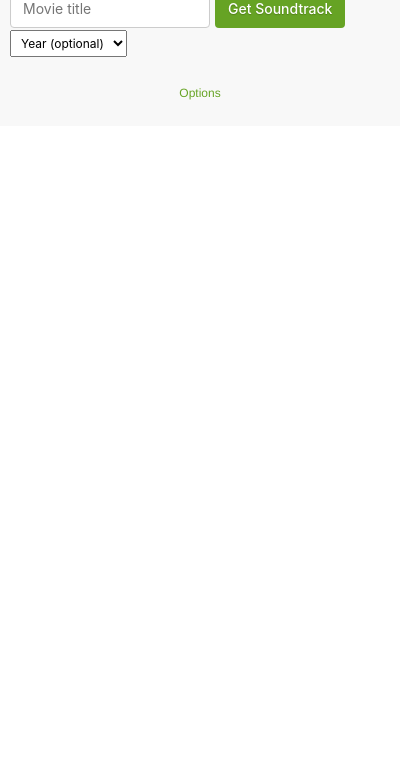
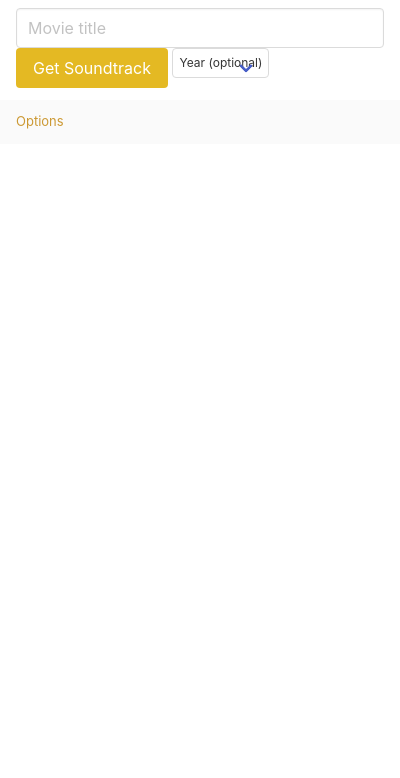
Before and after one commit to cheshire137/imdb_spotter, a browser extension: page extension/popup.html in a window 400 px wide. Shown: the part 66-844 px from the top of the page. Drawn offline with nearby package versions, Linux system fonts and the light colour scheme.

Commit message:
Restructure popup using Bulma

```diff
--- a/extension/popup.css
+++ b/extension/popup.css
@@ -1,102 +1,4 @@
-a, a:link, a:active, a:visited {
-  color: #66a324;
-}
-
-a:hover, a:focus {
-  color: #00a1e6;
-}
-
-.error {
-  background-color: #ff3860;
-  color: #fff;
-  padding: 5px;
-  margin-bottom: 1em;
-  text-shadow: 0 1px 1px #AF1232;
-  font-size: 14px;
-}
-
-body {
-  padding: 10px;
-  background-color: #F8F8F8;
-  color: #373737;
-  font-family: "Helvetica Neue", "Helvetica", "Arial", sans-serif;
-  font-weight: 300;
-  line-height: 1.6;
-  text-shadow: 0 1px 1px #fff;
-  font-size: 18px;
-  min-width: 360px;
-  overflow-x: hidden;
-}
-
-.btn, a.btn {
-  color: white;
-  background-color: #66a324;
-  text-decoration: none;
-  display: inline-block;
-  padding: 8px 12px;
-  margin-bottom: 0;
-  font-size: 14px;
-  font-weight: 500;
-  line-height: 1.428571429;
-  text-align: center;
-  white-space: nowrap;
-  vertical-align: middle;
-  text-shadow: 0 1px 1px #508217;
-  cursor: pointer;
-  border: 1px solid transparent;
-  border-radius: 4px;
-  -webkit-user-select: none;
-}
-
-.btn:hover, .btn:focus {
-  background-color: #00a1e6;
-}
-
-.clearfix:before, .clearfix:after {
-  content: " ";
-  display: table;
-}
-
-.clearfix:after {
-  clear: both;
-}
-
-footer {
-  background-color: #F8F8F8;
-  padding: 10px;
-  text-align: center;
-}
-
-footer a {
-  display: inline;
-}
-
-form {
-  margin: 10px 0;
-}
-
-.hidden, #trackset-link.hidden {
-  display: none;
-}
-
-input[type="text"] {
-  display: inline-block;
-  width: 200px;
-  padding: 8px 12px;
-  font-size: 14px;
-  line-height: 1.428571429;
-  color: #555555;
-  vertical-align: middle;
-  background-color: #ffffff;
-  border: 1px solid #cccccc;
-  border-radius: 4px;
-  -webkit-box-shadow: inset 0 1px 1px rgba(0, 0, 0, 0.075);
-  box-shadow: inset 0 1px 1px rgba(0, 0, 0, 0.075);
-  -webkit-transition: border-color ease-in-out 0.15s, box-shadow ease-in-out 0.15s;
-  transition: border-color ease-in-out 0.15s, box-shadow ease-in-out 0.15s;
-}
-
-#logo {
+.logo {
   width: 36px;
   vertical-align: middle;
   display: inline-block;
@@ -131,10 +33,6 @@ input[type="text"] {
   font-weight: bold;
 }
 
-small {
-  font-size: 12px;
-}
-
 #track-list {
   font-size: 12px;
 }
@@ -167,3 +65,37 @@ small {
   font-size: 12px;
   padding: 4px 6px;
 }
+
+.hero-body,
+.footer,
+.section {
+  padding: 0.75rem 1rem;
+}
+
+.footer {
+  font-size: 13px;
+}
+
+.hero.is-primary {
+  background-color: #eccb3f;
+}
+
+a {
+  color: #cc9933;
+}
+
+.button.is-primary {
+  background-color: #e4b923;
+}
+
+.button.is-primary.is-hovered,
+.button.is-primary:hover {
+  background-color: #cc9933;
+}
+
+.input.is-active,
+.input.is-focused,
+.input:active,
+.input:focus {
+  border-color: #f8e883;
+}
--- a/extension/popup.html
+++ b/extension/popup.html
@@ -6,17 +6,24 @@
     <link rel="stylesheet" type="text/css" href="popup.css">
   </head>
   <body>
-    <div id="page">
-      <h1>
-        <img src="icon48.png" alt="IMDB Spotter" id="logo">
+    <section class="hero is-primary">
+      <div class="hero-body">
+        <div class="container">
+          <h1 class="title has-text-centered">
+            <img src="icon48.png" alt="IMDB Spotter" class="logo">
             IMDB Spotter
           </h1>
+        </div>
+      </div>
+    </section>
+    <section class="section">
       <div id="error-message" class="error" style="display: none"></div>
       <form id="search-form">
-        <input type="text" id="query" placeholder="Movie title">
-        <button type="submit" id="submit" class="btn">
+        <input type="text" class="input" id="query" placeholder="Movie title">
+        <button type="submit" id="submit" class="button is-primary">
           Get Soundtrack
         </button>
+        <span class="select">
           <select id="year">
             <option value="">Year (optional)</option>
             <option value="2017">2017</option>
@@ -139,8 +146,9 @@
             <option value="1900">1900</option>
             <option value="1899">1899</option>
           </select>
+        </span>
       </form>
-      <div id="movie-details-wrapper" class="hidden clearfix">
+      <div id="movie-details-wrapper" style="display: none">
         <img src="" id="movie-poster">
         <a href="" id="movie-link"><span id="movie-title"></span></a>
         <span id="movie-year"></span>
@@ -149,14 +157,12 @@
         <span class="separator">&middot;</span>
         <span id="movie-rating"></span>
       </div>
-      <a href="#open-tracklist" id="trackset-link" class="hidden btn">Open in Spotify</a>
+      <a href="#open-tracklist" id="trackset-link" class="button" style="display: none">Open in Spotify</a>
       <ul id="track-list"></ul>
-      <footer>
-        <small>
+    </section>
+    <footer class="footer">
       <a href="#options" title="Change extension settings">Options</a>
-        </small>
     </footer>
-    </div>
     <script src="google-analytics.js"></script>
     <script src="jquery-2.0.3.min.js"></script>
     <script src="popup.js"></script>
--- a/extension/popup.js
+++ b/extension/popup.js
@@ -72,7 +72,7 @@ const imdbSpotterPopup = {
     link.setAttribute('data-web-url', webUrl)
 
     link.addEventListener('click', this.onTracksetLinkClick)
-    link.classList.remove('hidden')
+    link.style.display = 'block'
   },
 
   getTrackListItem(track) {
@@ -122,7 +122,7 @@ const imdbSpotterPopup = {
   setSpotifyLinks(tracks, spotifyChoice) {
     const link = document.getElementById('trackset-link')
     link.removeEventListener('click', this.onTracksetLinkClick)
-    link.classList.add('hidden')
+    link.style.display = 'none'
 
     const numTracks = tracks.length
     for (let i = 0; i < numTracks; i++) {
```
Lines whose indentation alone changed are shown as unchanged.
